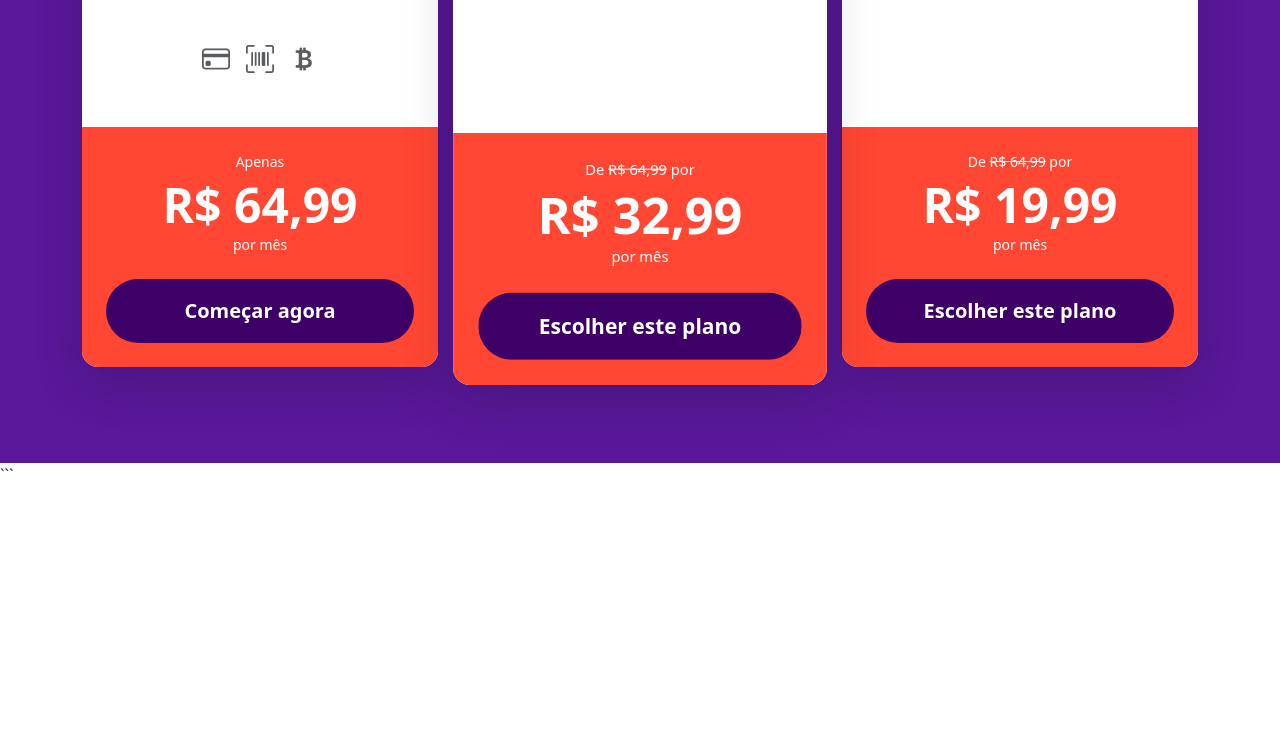
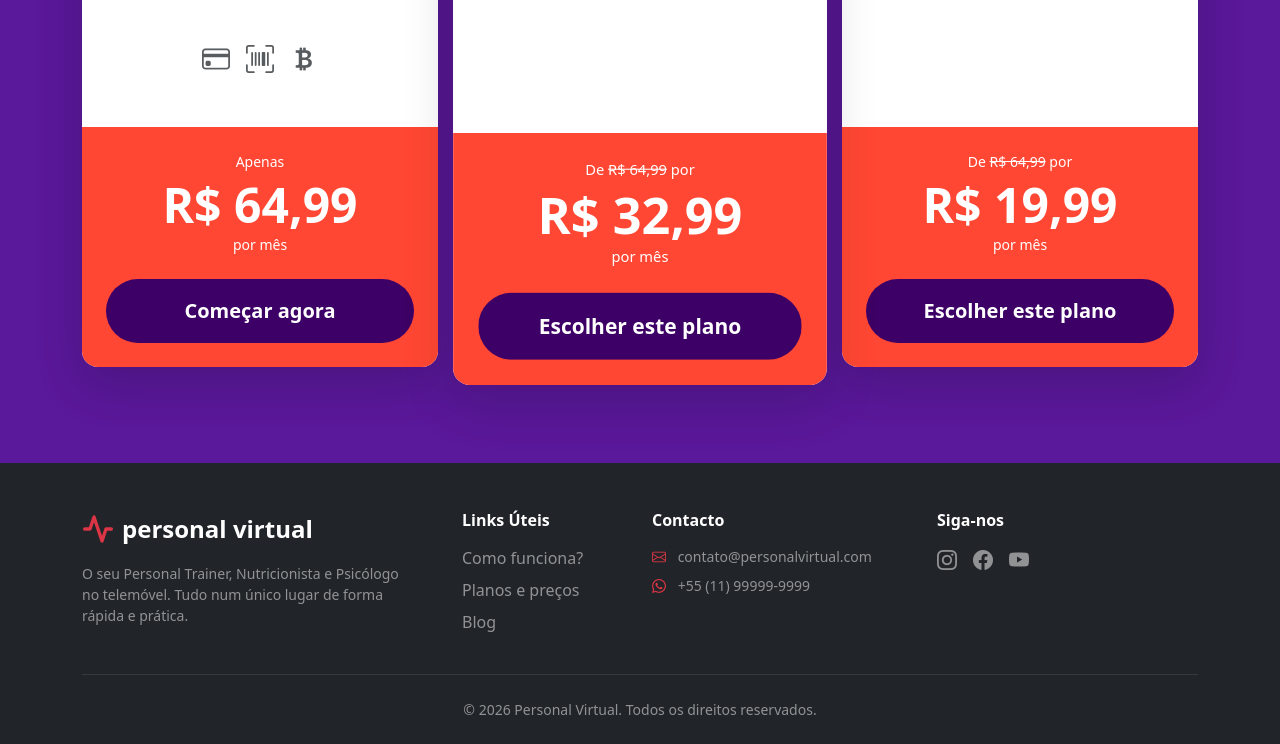
Before and after one commit to diegoorodrigues006/projeto-fitness-bootstrap, a website: page index.html in a window 1280 px wide. Shown: the part 3583-4327 px from the top of the page. Before the commit the page ends 4070 px from the top, so only its background shows below. Drawn offline with nearby package versions, Linux system fonts and the light colour scheme.

Commit message:
add footer

````diff
--- a/index.html
+++ b/index.html
@@ -306,10 +306,67 @@
         </div>
     </section>
 
+    <!-- RODAPÉ -->
+<!-- RODAPÉ -->
+    <footer class="bg-dark text-white pt-5 pb-4 mt-auto">
+        <div class="container">
+            <div class="row gy-4">
+
+                <!-- Logo e Descrição -->
+                <div class="col-lg-4 col-md-6">
+                    <a class="navbar-brand fw-bold text-white fs-4 d-flex align-items-center gap-2 mb-3 text-decoration-none" href="#">
+                        <svg xmlns="http://www.w3.org/2000/svg" width="32" height="32" viewBox="0 0 24 24" fill="none" stroke="#dc3545" stroke-width="2.5" stroke-linecap="round" stroke-linejoin="round">
+                            <path d="M22 12h-4l-3 9L9 3l-3 9H2"/>
+                        </svg>
+                        personal virtual
+                    </a>
+                    <p class="text-white-50 small pe-lg-4">
+                        O seu Personal Trainer, Nutricionista e Psicólogo no telemóvel. Tudo num único lugar de forma rápida e prática.
+                    </p>
+                </div>
+
+                <!-- Links -->
+                <div class="col-lg-2 col-md-6">
+                    <h5 class="fw-bold mb-3 fs-6">Links Úteis</h5>
+                    <ul class="list-unstyled">
+                        <li class="mb-2"><a href="#" class="text-white-50 text-decoration-none footer-link">Como funciona?</a></li>
+                        <li class="mb-2"><a href="#" class="text-white-50 text-decoration-none footer-link">Planos e preços</a></li>
+                        <li class="mb-2"><a href="#" class="text-white-50 text-decoration-none footer-link">Blog</a></li>
+                    </ul>
+                </div>
+
+                <!-- Contacto -->
+                <div class="col-lg-3 col-md-6">
+                    <h5 class="fw-bold mb-3 fs-6">Contacto</h5>
+                    <ul class="list-unstyled text-white-50 small">
+                        <li class="mb-2"><i class="bi bi-envelope me-2 text-danger"></i> contato@personalvirtual.com</li>
+                        <li class="mb-2"><i class="bi bi-whatsapp me-2 text-danger"></i> +55 (11) 99999-9999</li>
+                    </ul>
+                </div>
+
+                <!-- Redes Sociais -->
+                <div class="col-lg-3 col-md-6">
+                    <h5 class="fw-bold mb-3 fs-6">Siga-nos</h5>
+                    <div class="d-flex gap-3">
+                        <a href="#" class="text-white-50 footer-icon fs-5"><i class="bi bi-instagram"></i></a>
+                        <a href="#" class="text-white-50 footer-icon fs-5"><i class="bi bi-facebook"></i></a>
+                        <a href="#" class="text-white-50 footer-icon fs-5"><i class="bi bi-youtube"></i></a>
+                    </div>
+                </div>
+
+            </div>
+
+            <hr class="my-4 border-secondary opacity-25">
+
+            <div class="text-center text-white-50 small">
+                &copy; 2026 Personal Virtual. Todos os direitos reservados.
+            </div>
+        </div>
+    </footer>
+
     <!-- Bootstrap JS -->
     <script src="https://cdn.jsdelivr.net/npm/bootstrap@5.3.0-alpha1/dist/js/bootstrap.bundle.min.js"></script>
     <!-- Script Personalizado -->
     <script src="src/js/script.js"></script>
 </body>
 </html>
-```
--- a/src/scss/style.scss
+++ b/src/scss/style.scss
@@ -111,3 +111,11 @@ $cor-laranja-forte: #ff4733;
 #circle-title, #circle-desc {
     transition: opacity 0.3s ease-in-out;
 }
+
+// Rodapé
+.footer-link, .footer-icon {
+    transition: color 0.3s ease;
+    &:hover {
+        color: $cor-laranja-forte !important;
+    }
+}
````
Also changed, not shown: src/css/style.css.
